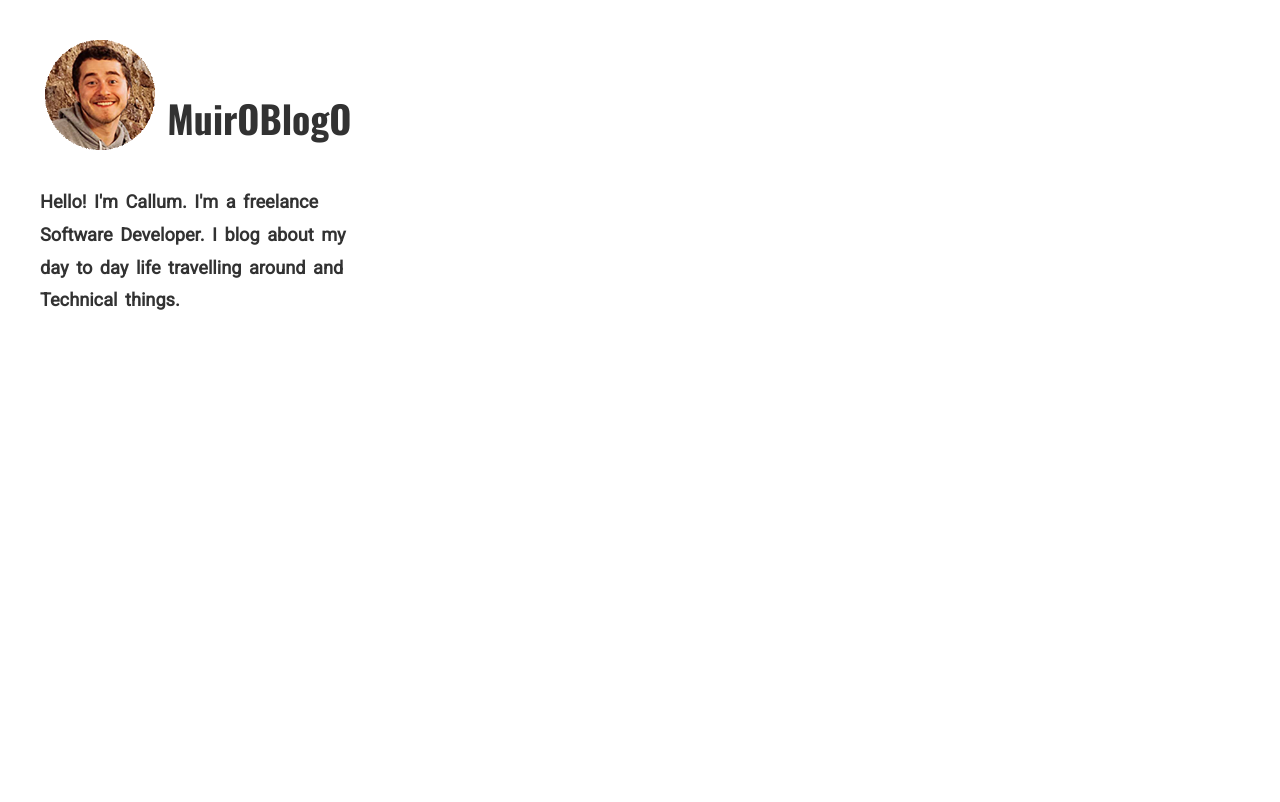
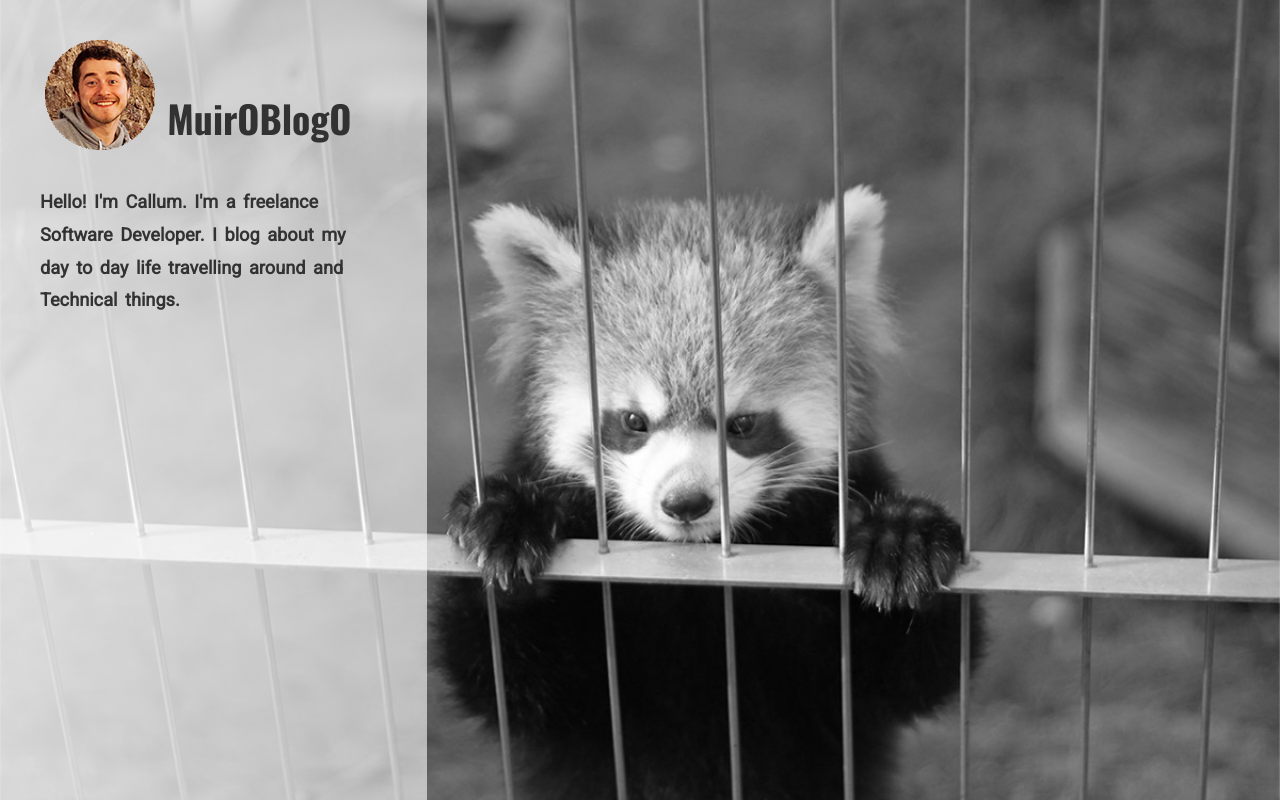
Before and after one commit to Callummuir/Callummuir.github.io, a plain HTML site: page index.html in a window 1280 px wide. Shown: the top 802 px of the page. Drawn offline with nearby package versions, Linux system fonts and the light colour scheme; a script that the page names is missing.

Commit message:
v1.04
Not a pretty way to deploy, but it is done

```diff
--- a/styles/main.css
+++ b/styles/main.css
@@ -183,7 +183,7 @@ a, a:hover, a:active, a:visited, a:link{
 }
 
 .splash{
-  background: url('../images/splashBg.jpg') center center;
+  background: url('../images/splashBg.f84e2199.jpg') center center;
   height: 100vh;
 
   /*TODO add min height*/
```
